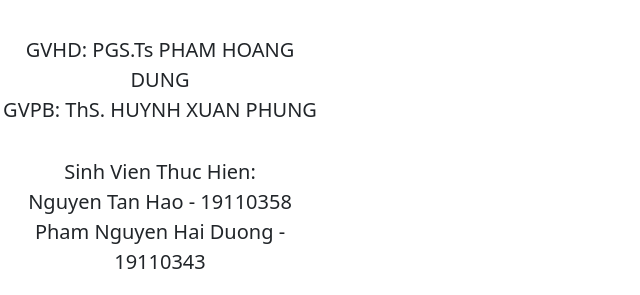
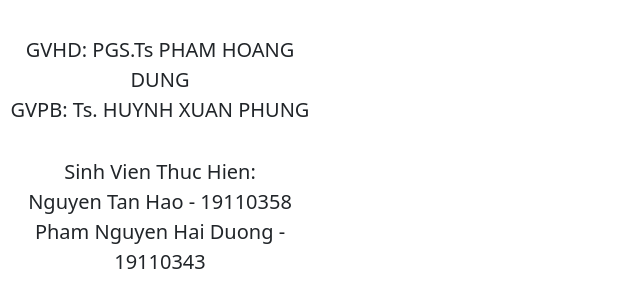
Before and after one commit to tanhao111/Essay.vfinal, a Flask app: page / in a window 1280 px wide. Shown: the part 448-743 px from the top of the page, without its empty margins (0-640 px from the left). Run offline with Flask 2, Linux system fonts and the light colour scheme; parts of the project's set-up code (start-up, migrations or seed data) failed here and were passed over.

Commit message:
Change Ths -> Ts

```diff
--- a/templates/index.html
+++ b/templates/index.html
@@ -30,7 +30,7 @@
           XAY DUNG MO HINH TAO KHUON MAT NGUOI DUA TREN MO TA
         </div>
         <div class="fs-5">GVHD: PGS.Ts PHAM HOANG DUNG</div>
-        <div class="fs-5">GVPB: ThS. HUYNH XUAN PHUNG</div>
+        <div class="fs-5">GVPB: Ts. HUYNH XUAN PHUNG</div>
         <div class="fs-5" style="margin-top: 2rem">
           <div>Sinh Vien Thuc Hien:</div>
           <div>Nguyen Tan Hao - 19110358</div>
```
